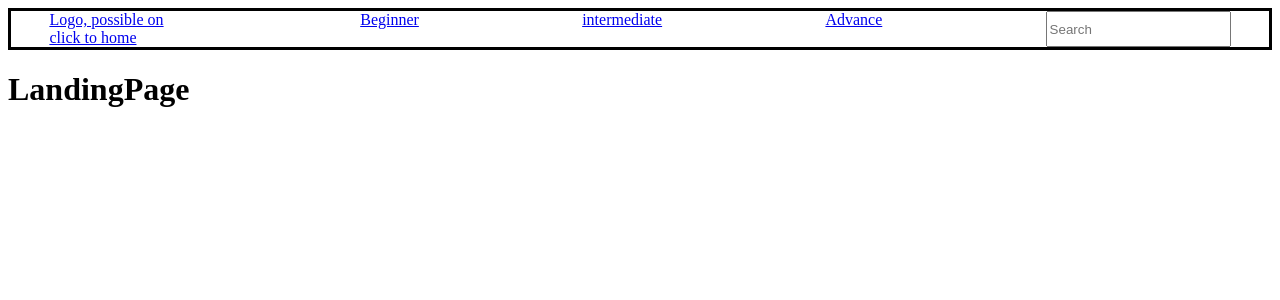
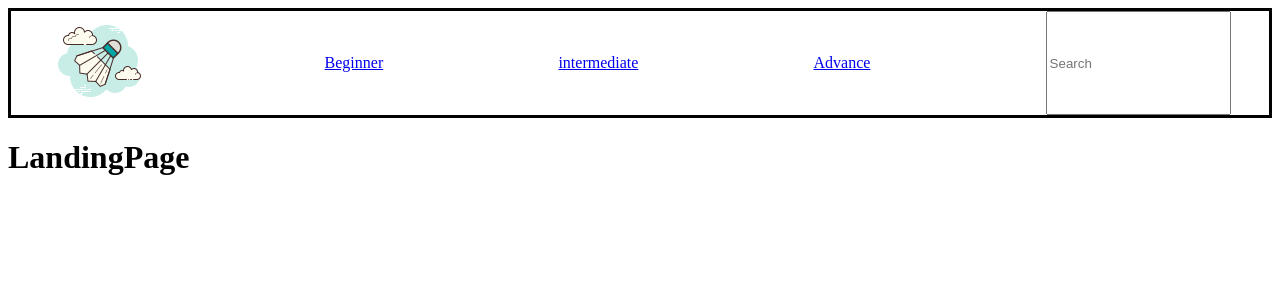
Before and after one commit to Noelcarino/badminton-catalog, a React (Create React App) app: page / in a window 1280 px wide. Shown: the top 300 px of the page. Built offline with nearby package versions, Linux system fonts and the light colour scheme.

Commit message:
added tempory logo

```diff
--- a/src/component/NavBar/NavBar.jsx
+++ b/src/component/NavBar/NavBar.jsx
@@ -1,12 +1,17 @@
+/* eslint-disable jsx-a11y/img-redundant-alt */
 import React from 'react';
-import styles from './NavBar.module.scss'
+import styles from './NavBar.module.scss';
+
+import testLogo from '../../image/testLogo.png';
 
 import {Link} from "react-router-dom";
 
 const NavBar = () => {
     return (
         <div className={styles.container}>
-                <Link to='/'>Logo, possible on click to home</Link>
+                <Link to='/'>
+                    <img src={testLogo} alt='test image'/>
+                </Link>
                 <div className={styles.category}>
                 <Link to='/beginner'>Beginner</Link>
                 <Link to='/intermediate'>intermediate</Link>
--- a/src/component/NavBar/NavBar.module.scss
+++ b/src/component/NavBar/NavBar.module.scss
@@ -8,5 +8,6 @@
         width: 100%;
         display: flex;
         justify-content: space-evenly;
+        align-items: center;
     }
 }
```
Also changed, not shown: src/image/testLogo.png (added).
